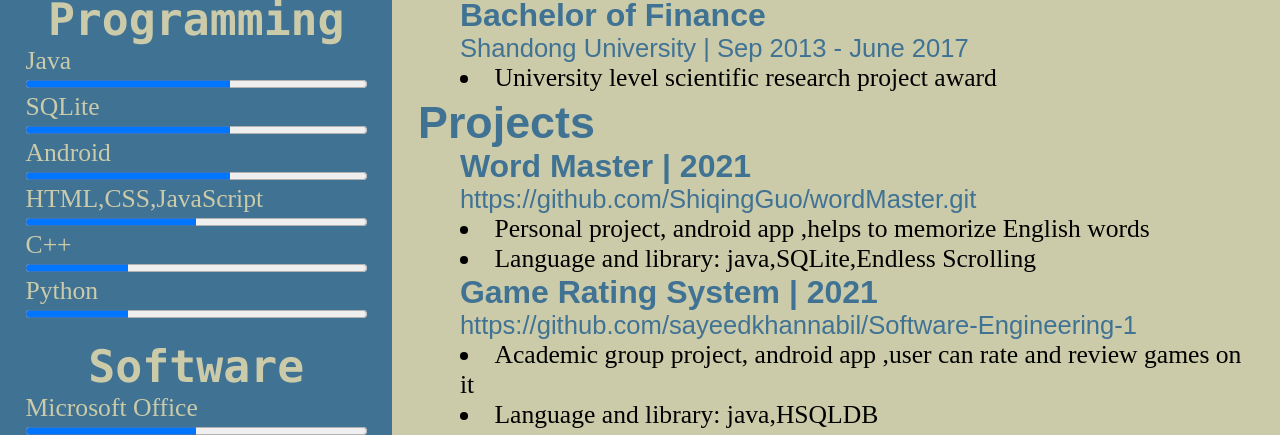
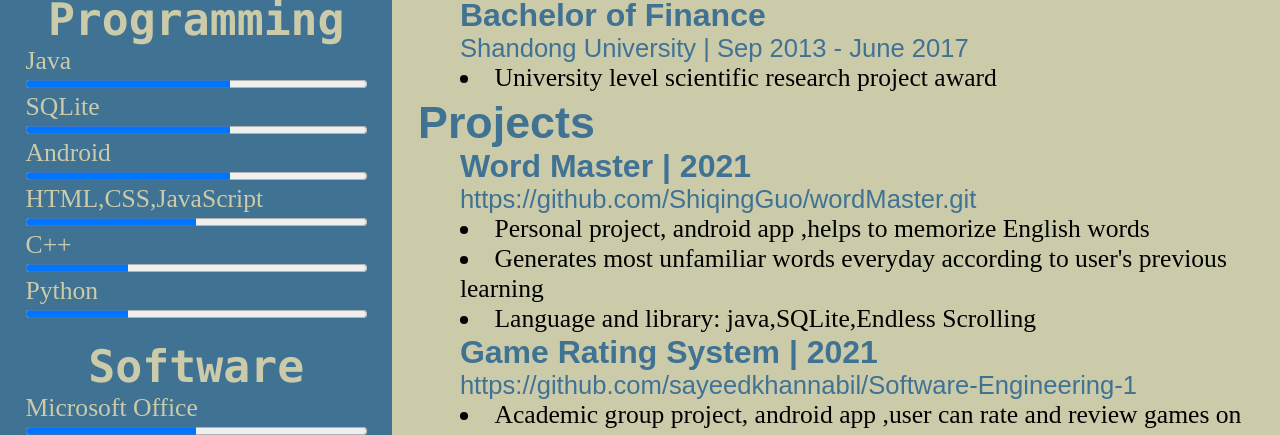
Before and after one commit to ShiqingGuo/ShiqingGuo.github.io, a plain HTML site: page index.html in a window 1280 px wide. Shown: the part 303-738 px from the top of the page. Drawn offline with Linux system fonts and the light colour scheme.

Commit message:
ui update

```diff
--- a/index.html
+++ b/index.html
@@ -98,6 +98,7 @@
             <h4><a href="https://github.com/ShiqingGuo/wordMaster.git" target="_blank">https://github.com/ShiqingGuo/wordMaster.git</a></h4>
             <ul>
                 <li>Personal project, android app ,helps to memorize English words</li>
+                <li>Generates most unfamiliar words everyday according to user's previous learning</li>
                 <li>Language and library: java,SQLite,Endless Scrolling</li>
             </ul>
             <h3>Game Rating System | 2021</h3>
```
